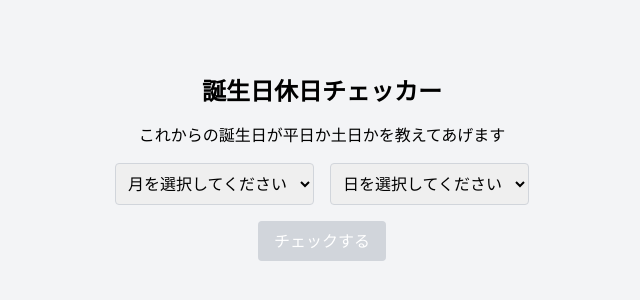
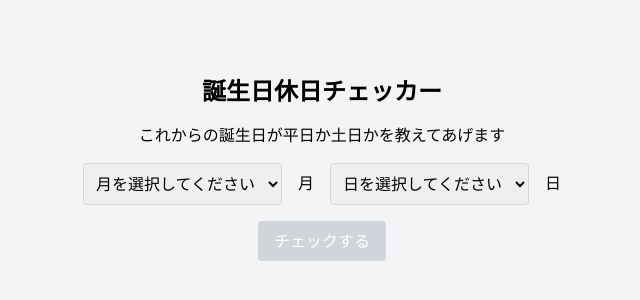
Before and after one commit to tasuku1496/birthday-holiday-checker, a React (Vite) app: page / in a window 1280 px wide. Shown: the part 232-532 px from the top of the page, without its empty margins (318-958 px from the left). Built offline with nearby package versions, Linux system fonts and the light colour scheme.

Commit message:
feat: フォームに月日のspanを追加

```diff
--- a/src/App.tsx
+++ b/src/App.tsx
@@ -93,6 +93,7 @@ const BirthdayHolidayChecker = () => {
             </option>
           ))}
         </select>
+        <span className="text-base leading-[2.5rem]">月</span>
         <select
           value={day}
           onChange={(e) => setDay(e.target.value)}
@@ -105,6 +106,7 @@ const BirthdayHolidayChecker = () => {
             </option>
           ))}
         </select>
+        <span className="text-base leading-[2.5rem]">日</span>
       </div>
       <div className="flex space-x-4">
         <button
```
